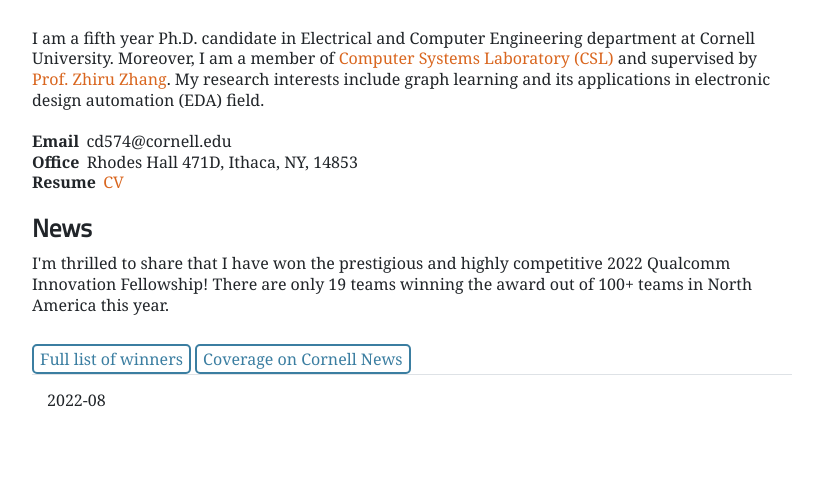
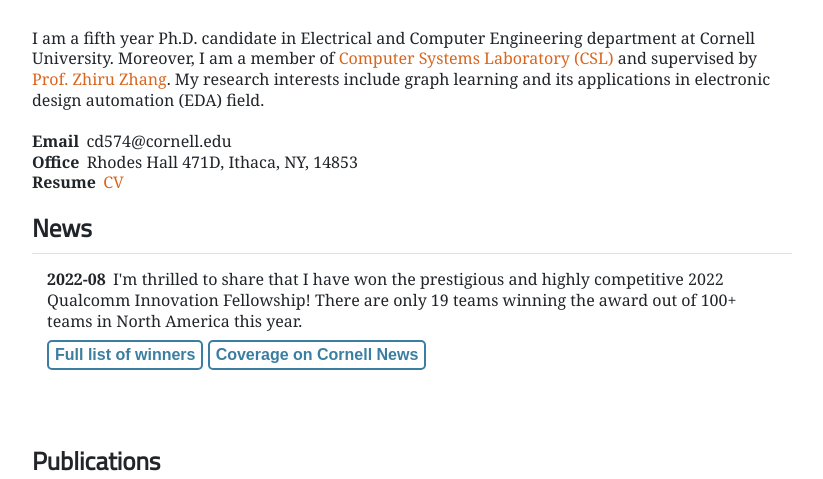
Before and after one commit to Chenhui1016/Chenhui1016.github.io, a plain HTML site: page index.html in a window 1280 px wide. Shown: the part 326-805 px from the top of the page, without its empty margins (228-1051 px from the left). Drawn offline with nearby package versions, Linux system fonts and the light colour scheme.

Commit message:
add news

```diff
--- a/index.html
+++ b/index.html
@@ -66,12 +66,13 @@
         <table class="table pub">
             <!--<table>-->
             <tr>
-                <td class="news-year">2022-08</td>
-                <p>I'm thrilled to share that I have won the prestigious and highly competitive 2022 Qualcomm Innovation Fellowship! There are only 19 teams winning the award out of 100+ teams in North America this year.</p>
+              <td>
+                <span class="contact-title">2022-08</span> I'm thrilled to share that I have won the prestigious and highly competitive 2022 Qualcomm Innovation Fellowship! There are only 19 teams winning the award out of 100+ teams in North America this year. <br />
                 <div class="link">
                   <a class="btn btn-primary outline" href="https://www.qualcomm.com/research/university-relations/innovation-fellowship/winners" target="_blank">Full list of winners</a>
                   <a class="btn btn-primary outline" href="https://news.cornell.edu/stories/2022/09/students-win-qualcomm-fellowship-machine-learning-project" target="_blank">Coverage on Cornell News</a>
                 </div>
+              </td>
             </tr>
         </table>
     </div>
```
